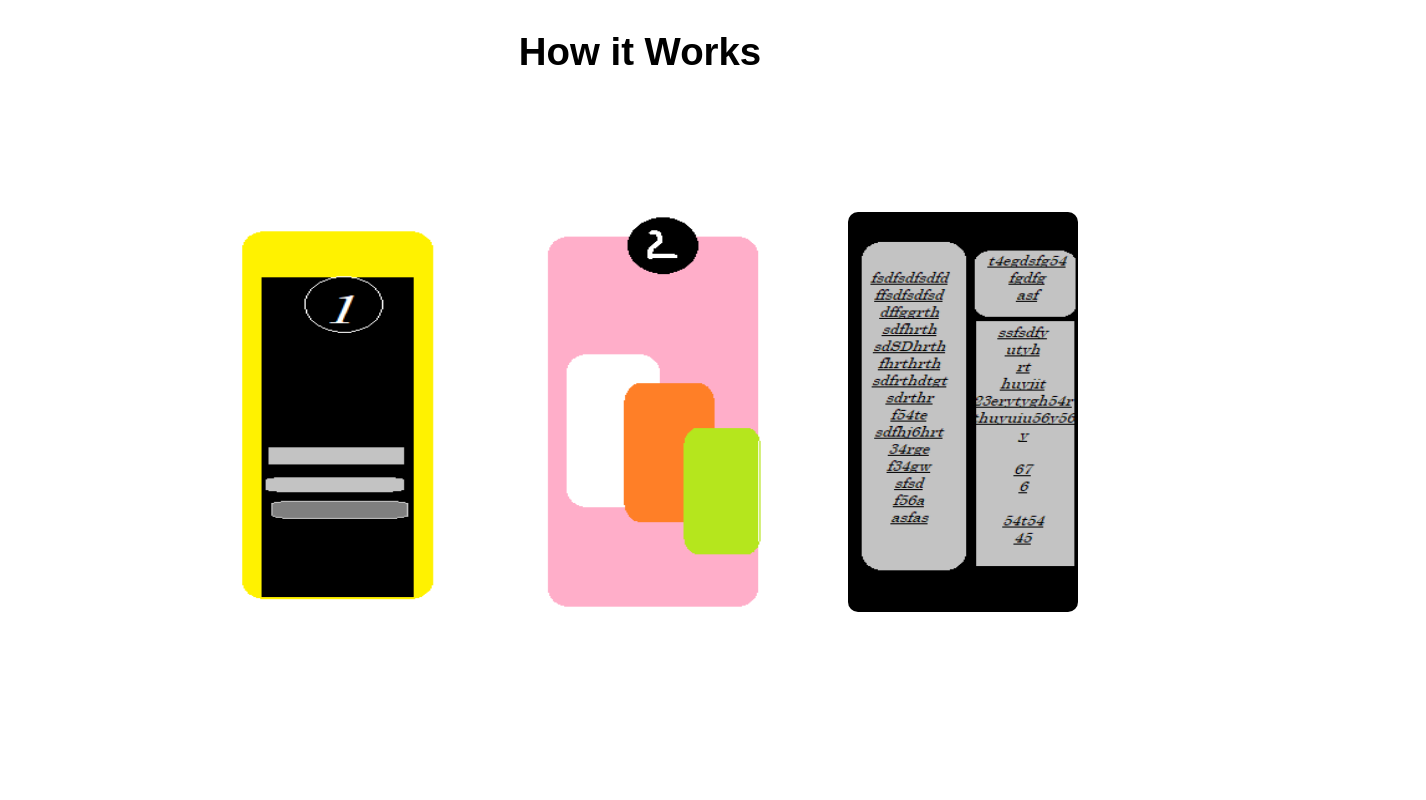
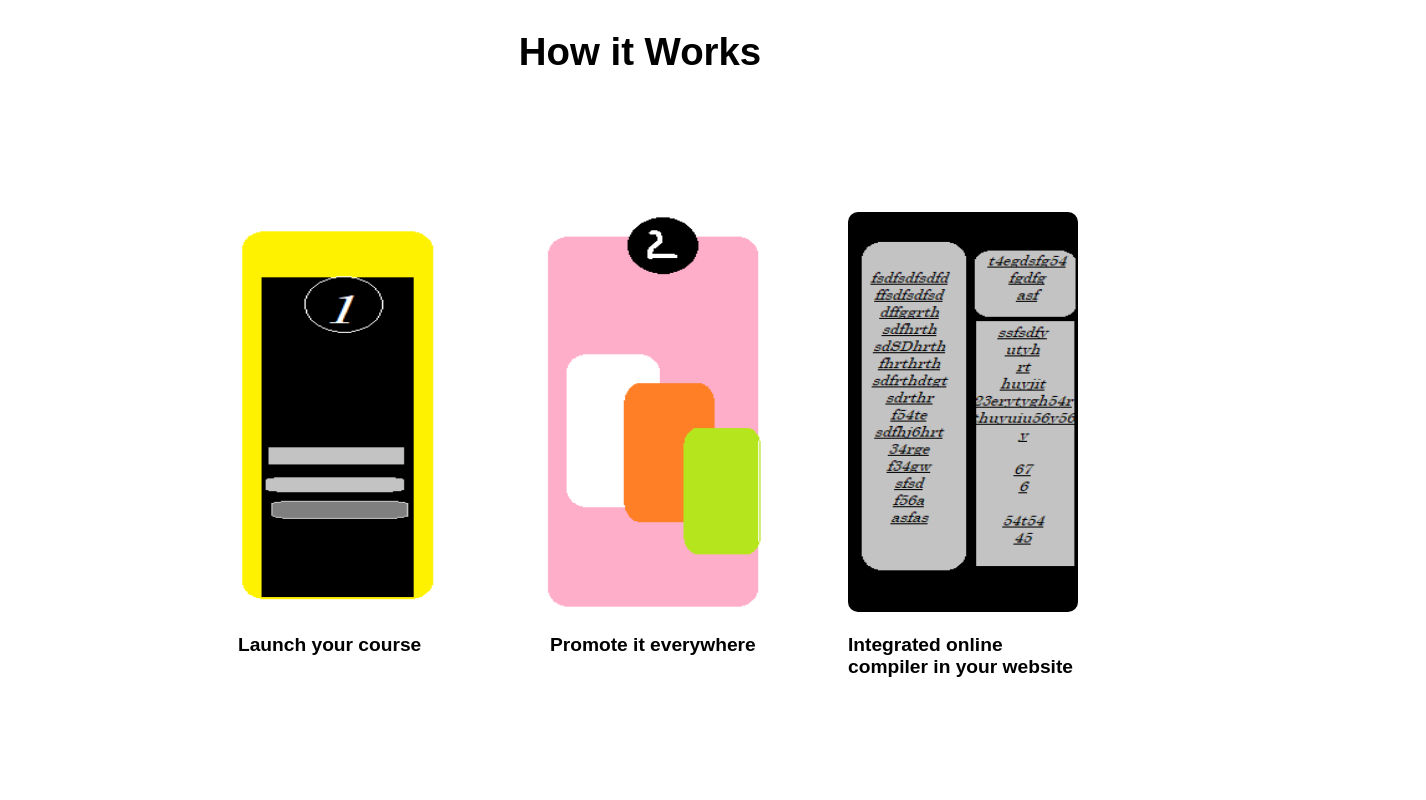
Before and after one commit to sainiharsh121/Teachcode-ui, a plain HTML site: page index.html in a window 1280 px wide. Shown: the part 900-1700 px from the top of the page, 1426 px wide, since content can reach past the window. Drawn offline with Linux system fonts and the light colour scheme.

Commit message:
add h4 in body3

```diff
--- a/index.html
+++ b/index.html
@@ -16,7 +16,7 @@
         <div class="b1"><img  style=" width: 10vw;" src="youtube.png" alt=""></div>
         <div class="b2"><h1>Launch Your Website, Create Courses and Monetize as a Coder</h1>
         <h5>Earn by spreading your knowledge</h5></div>
-        <div class="b3"><img  style=" width: 120px;" src="Podcast Mic.png" alt=""></div>
+        <div class="b3"><img  style=" width: 8vw;" src="Podcast Mic.png" alt=""></div>
     </div>
     <div class="createmy">
         <div class="text1"><h3>Create My Course</h3></div>
@@ -28,16 +28,19 @@
             <div class="b112"><img src="icons8-analytics-48.png" alt=""><h5>Analytics</h5></div>
             <div class="b113"><img src="icons8-india-48.png" alt=""><h5>Built in India</h5></div>
         </div>
-        <div class="b13"><img  style=" width: 120px;" src="instagram.png" alt=""></div>
+        <div class="b13"><img  style=" width: 10vw;" src="instagram.png" alt=""></div>
     </div>
     <div class="howitworks">
         <div class="top"><h1>How it Works</h1></div>
 
     </div>
     <div class="body3">
-        <div class="b3-1"><img style="width: 20vw; height: 50vh; border-radius: 10px;" src="b1.png" alt=""></div>
-        <div class="b3-2"><img style="width: 18vw; height: 50vh; border-radius: 10px;" src="b2.png" alt=""></div>
-        <div class="b3-3"><img style="width:  18vw;height: 50vh; border-radius: 10px;" src="b3.png" alt=""></div>
+        <div class="b3-1"><img style="width: 20vw; height: 50vh; border-radius: 10px;" src="b1.png" alt="">
+        <h4>Launch your course</h4></div>
+        <div class="b3-2"><img style="width: 18vw; height: 50vh; border-radius: 10px;" src="b2.png" alt="">
+            <h4>Promote it everywhere</h4></div>
+        <div class="b3-3"><img style="width:  18vw;height: 50vh; border-radius: 10px;" src="b3.png" alt="">
+            <h4>Integrated online compiler in your website</h4></div>
     </div>
     <div class="getyourown">
         <div class="g1"><h3>Get Your Own Website with  <h3>TeachCode</h3></h3></div>
--- a/style.css
+++ b/style.css
@@ -29,7 +29,7 @@ nav {
 }
 
 nav img {
-    margin-left: 6vw;
+    margin-left: 100px;
 }
 
 .body1 {
@@ -77,7 +77,7 @@ nav img {
 }
 
 .b3 img {
-    transform-origin: 229% -291%;
+    transform-origin: 180% -270%;
     position: absolute;
     transform: rotate(-45deg);
 }
@@ -151,7 +151,7 @@ nav img {
 }
 
 .b13 img {
-    transform-origin: 229% -291%;
+    transform-origin: 149% -221%;
     position: absolute;
     transform: rotate(-45deg);
 }
@@ -213,9 +213,10 @@ nav img {
     align-items: center;
     justify-content: center;
     gap: 80px;
+    cursor: pointer;
 
 }
-@media screen and (max-width:200px){
+@media screen and (max-width:300px){
     .body3{
 
         flex-direction: column;
@@ -228,15 +229,37 @@ nav img {
     height: 50vh;
 }
 
+.b3-1 h4{
+    display: flex;
+    align-items: center;
+    justify-content: center;
+    font-size: 1.5vw;
+    margin-top: 1.4vw;
+}
 .b3-2 {
     width: 18vw;
     height: 50vh;
+}
+.b3-2 h4{
+    display: flex;
+    align-items: center;
+    justify-content: center;
+    font-size: 1.5vw;
+    margin-top: 1.4vw;
 }
 
 .b3-3 {
     width: 18vw;
     height: 50vh;
 
+}
+.b3-3 h4{
+
+    display: flex;
+    align-items: center;
+    justify-content: center;
+    font-size: 1.5vw;
+    margin-top: 1.4vw;
 }
 .getyourown{
     width: 100%;
```
